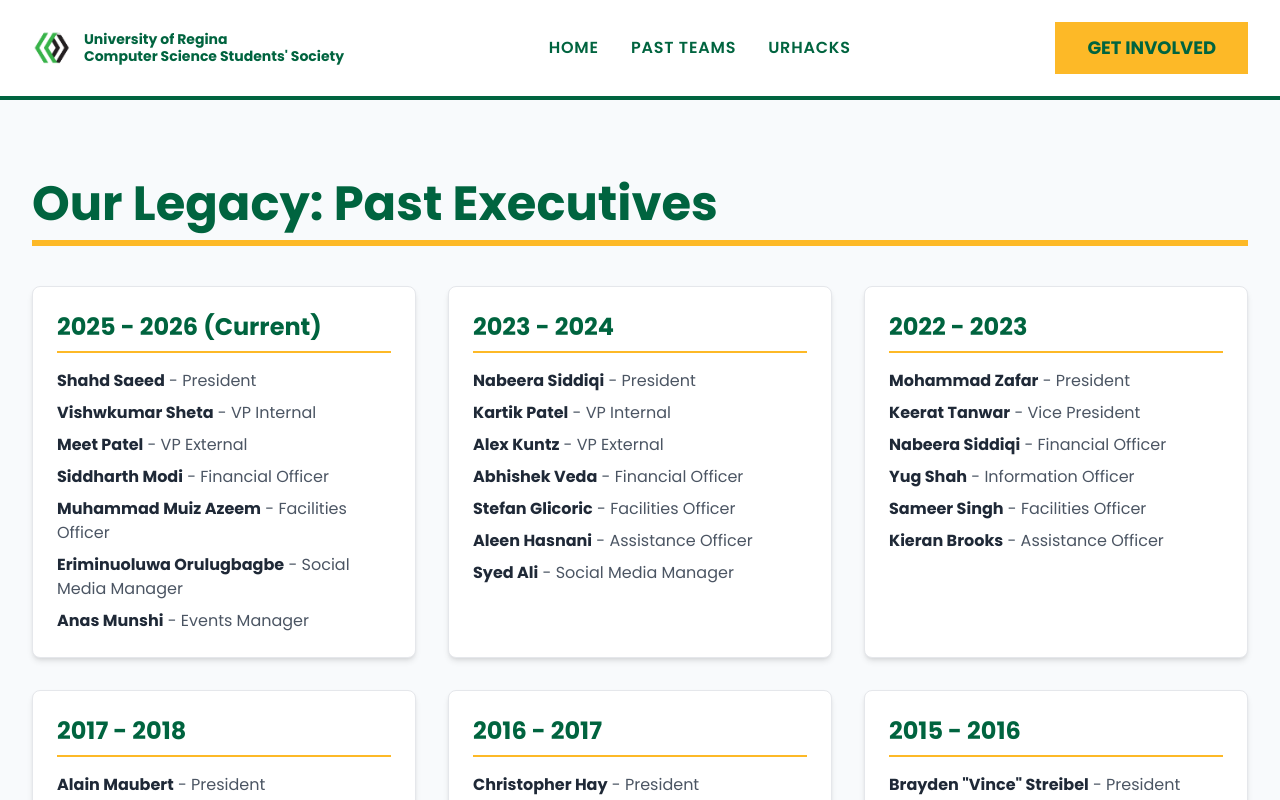
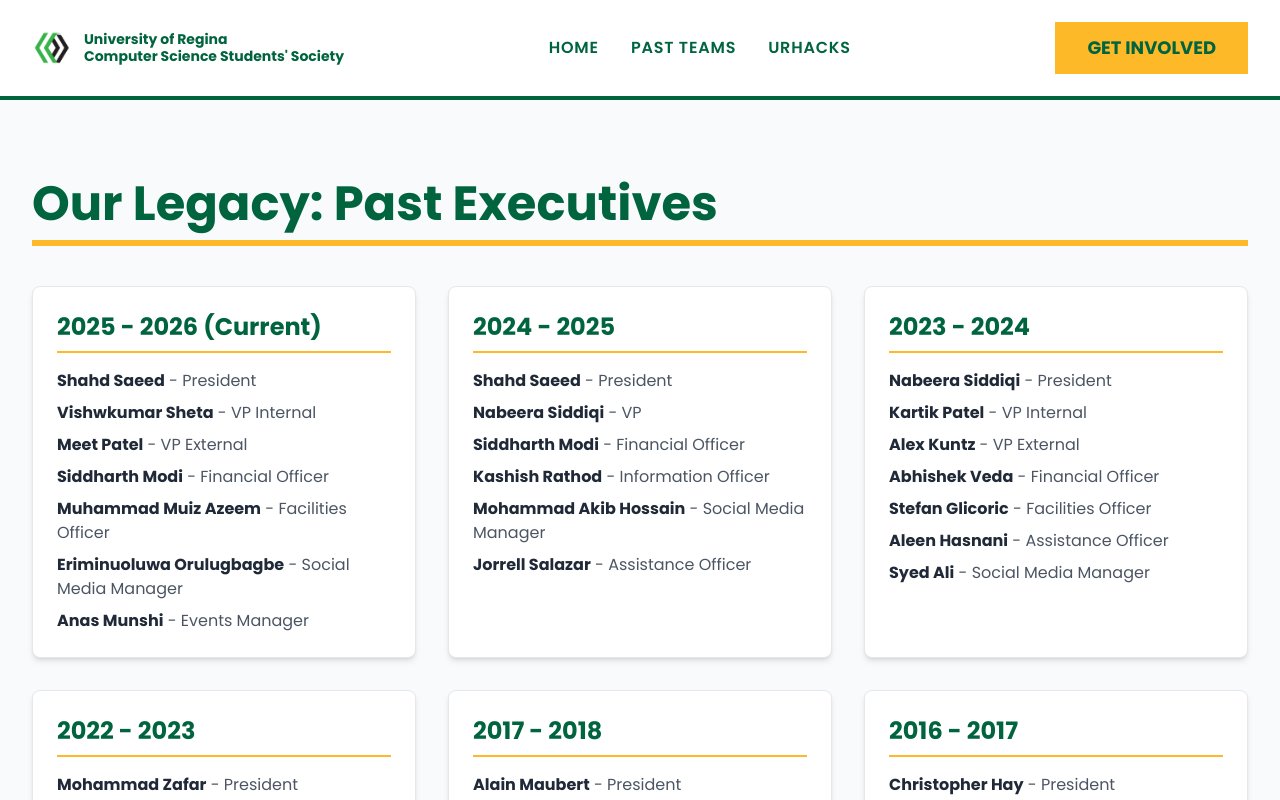
Before and after one commit to Vishhyy/ur-csss-website, a React (Vite) app: page /past-teams in a window 1280 px wide. Shown: the top 800 px of the page. Built offline with nearby package versions, Linux system fonts and the light colour scheme.

Commit message:
docs: Update executive team data for 2024-2025

```diff
--- a/src/data/pastTeamsData.ts
+++ b/src/data/pastTeamsData.ts
@@ -9,6 +9,17 @@ export const pastTeams = [
           { name: 'Muhammad Muiz Azeem', title: 'Facilities Officer' },
           { name: 'Eriminuoluwa Orulugbagbe', title: 'Social Media Manager' },
           { name: 'Anas Munshi', title: 'Events Manager' },
+        ],
+      },
+      {
+        year: '2024 - 2025',
+        members: [
+          { name: 'Shahd Saeed', title: 'President' },
+          { name: 'Nabeera Siddiqi', title: 'VP' },
+          { name: 'Siddharth Modi', title: 'Financial Officer' },
+          { name: 'Kashish Rathod', title: 'Information Officer' },
+          { name: 'Mohammad Akib Hossain', title: 'Social Media Manager' },
+          { name: 'Jorrell Salazar', title: 'Assistance Officer' },
         ],
       },
     {
```
